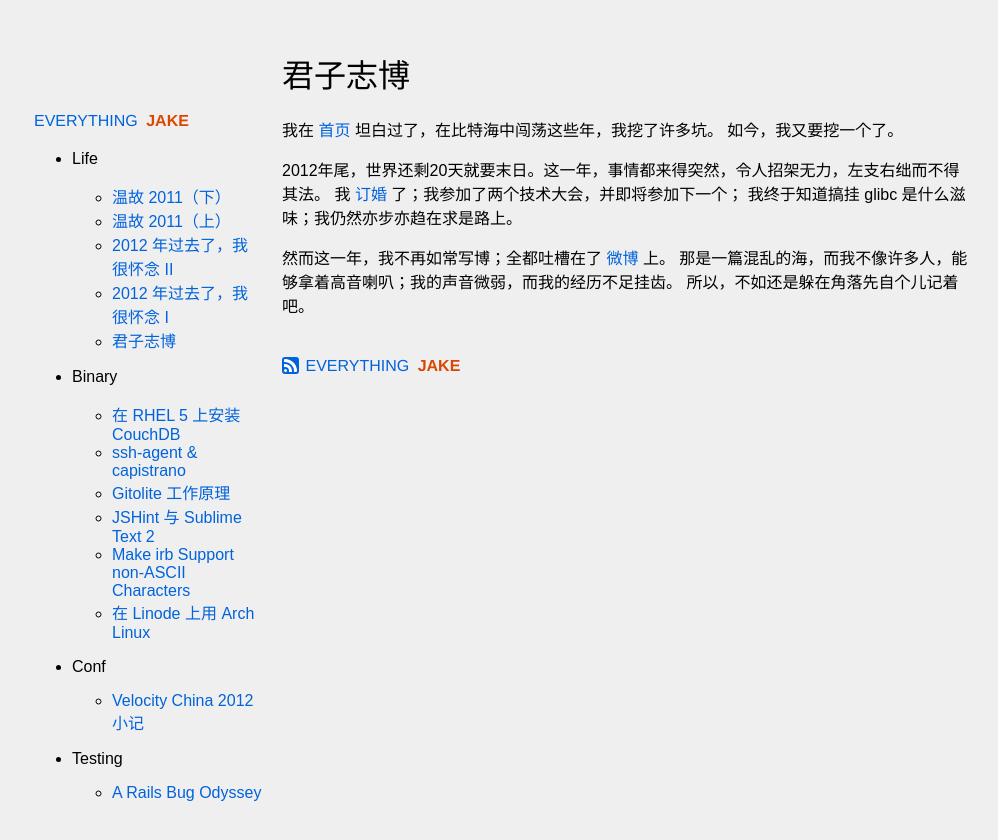
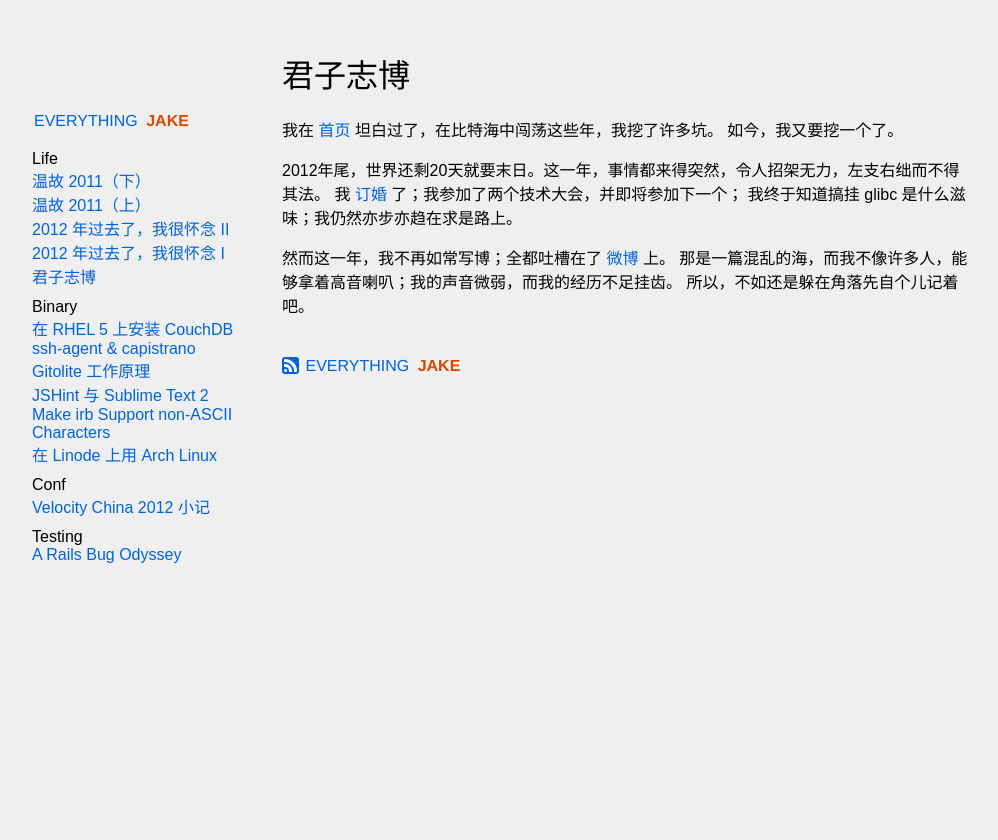
Before and after one commit to cyjake/cyjake.github.io, a Jekyll site: the page built from life/_posts/2012-12-01-yet-another-blog.md, in a window 1280 px wide. Shown: the top 840 px of the page, without its empty margins (13-1011 px from the left). Built offline with Jekyll 4.4.1, drawn with Linux system fonts in a browser that asks for light colours; some web fonts are replaced; Markdown is read by kramdown in place of the engine named in the settings; comment, search, counter and statistics services are not loaded.

Commit message:
Make the aside nav compact

```diff
--- a/assets/css/yicai.css
+++ b/assets/css/yicai.css
@@ -648,6 +648,15 @@ html, body {
 #aside {
   margin-bottom: 40px;
   text-align: left; }
+  #aside ul {
+    padding: 0;
+    margin: 0; }
+    #aside ul li {
+      list-style: none; }
+  #aside .category {
+    margin-bottom: 10px; }
+  #aside .category:last-child {
+    margin-bottom: 0; }
 
 #footer {
   margin: 40px 0 20px;
```
Also changed, not shown: assets/css/yicai.scss (+15 -0 lines).
